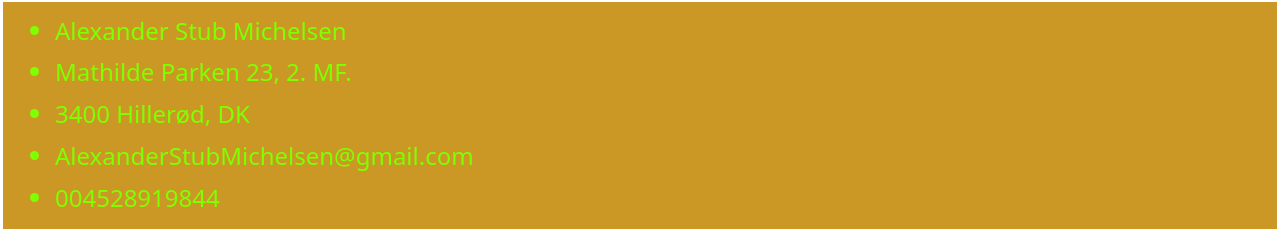
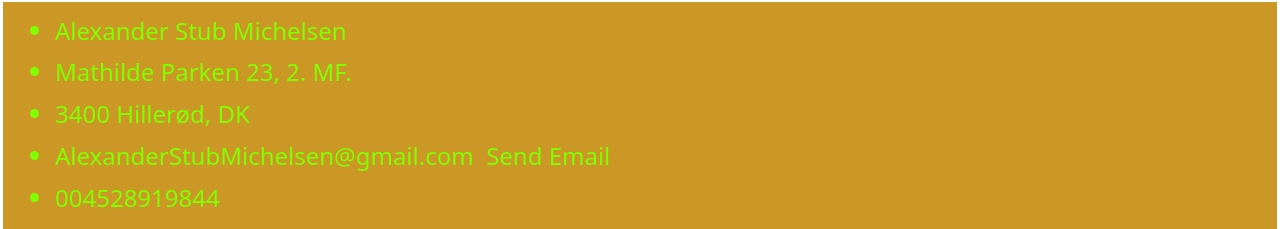
Before and after one commit to pantertanter/my-app, a React (Create React App) app: page /ContactPage in a window 1280 px wide. Shown: the part 295-524 px from the top of the page. Built offline with nearby package versions, Linux system fonts and the light colour scheme.

Commit message:
Now email, Send email opens,
your default email client.

```diff
--- a/src/CssFolder/ContactPage.css
+++ b/src/CssFolder/ContactPage.css
@@ -36,3 +36,12 @@ p {
     color:chartreuse;
     text-decoration: underline;
 }
+
+a {
+    color: chartreuse;
+    text-decoration: underline;
+}
+
+a:hover {
+    color: green;
+  }
--- a/src/Pages/ContactPage.js
+++ b/src/Pages/ContactPage.js
@@ -4,13 +4,14 @@ import Navbar from '../components/Navbar';
 import ContactImg from '../assets/images/Contact/contact-us-graphic.jpg'
 import PacPic from '../assets/images/Contact/pacman_PNG66.png'
 import Footer from '../components/Footer';
+import MailTo from './MailTo';
 
 let source = "https://www.linkedin.com/in/alexander-stub-michelsen-2a6a301a4/"
 
 
 export default function ContactPage() {
+
   return (
-
     <div>
       <header>
         <Navbar />
@@ -27,7 +28,7 @@ export default function ContactPage() {
               <h4>3400 Hillerød, DK</h4>
               </li>
               <li>
-              <h4>AlexanderStubMichelsen@gmail.com</h4>
+              <h4>AlexanderStubMichelsen@gmail.com<a href="mailto:AlexanderStubMichelsen@gmail.com">&nbsp;&nbsp;Send Email</a></h4>
               </li>
               <li>
               <h4>004528919844</h4>
```
Also changed, not shown: src/Pages/MailTo.js (added).
